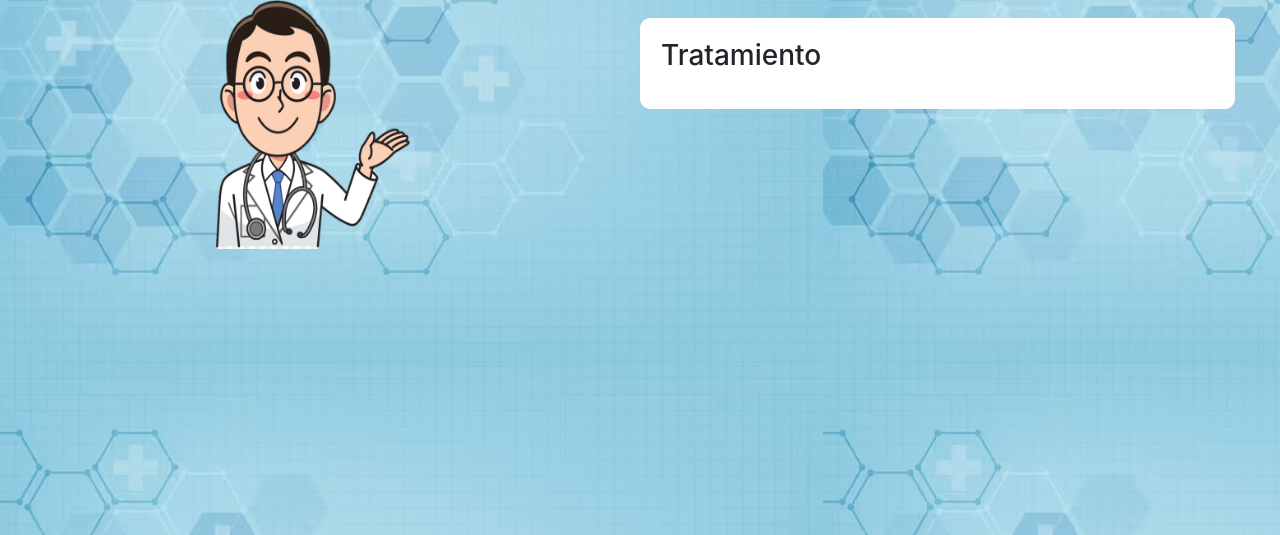
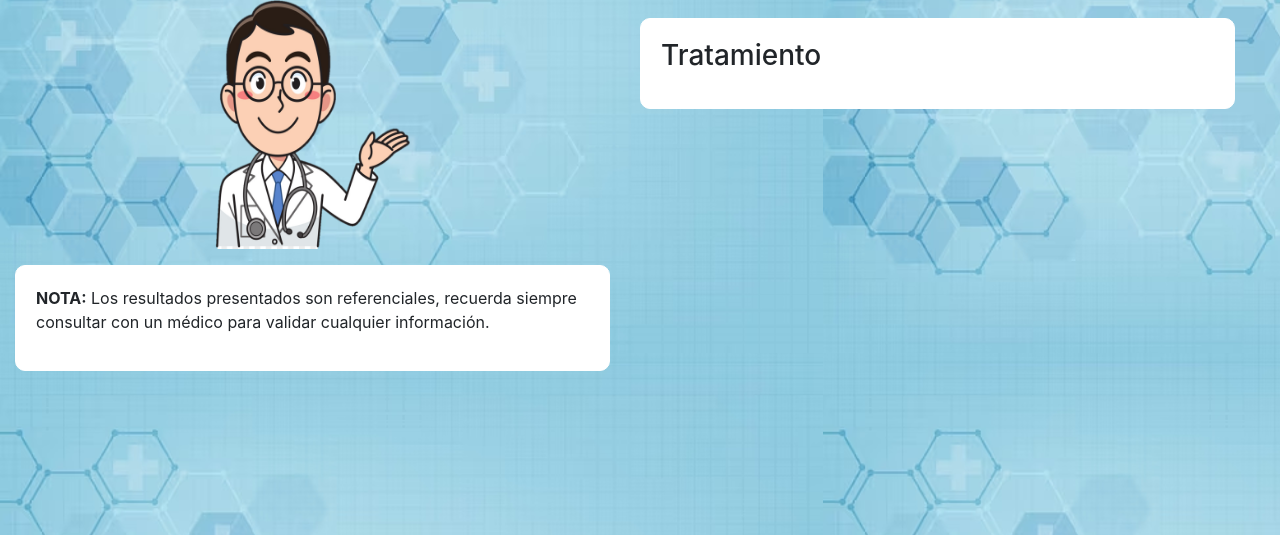
Before and after one commit to ronalddiaz-94/DMVv1, a Flask app: template templates/resultado.html in a window 1280 px wide. Shown: the part 265-800 px from the top of the page. Run offline with Flask 3, Linux system fonts and the light colour scheme; the template is opened without the code that fills it, so the values that code supplies are empty; parts of the project's set-up code (start-up, migrations or seed data) failed here and were passed over.

Commit message:
Cambio en el archivo resultado agrego de la nota del diagnostico

```diff
--- a/templates/resultado.html
+++ b/templates/resultado.html
@@ -78,6 +78,9 @@
                 <div class="container d-flex justify-content-around mb-3">
                     <img src="{{url_for('static', filename='medico.png')}}" alt="">
                 </div>
+                <div class="container d-flex justify-content-center tratamiento">
+                    <p><b>NOTA:</b> Los resultados presentados son referenciales, recuerda siempre consultar con un médico para validar cualquier información.</p>
+                </div>
             </div>
 
         </div>
```
